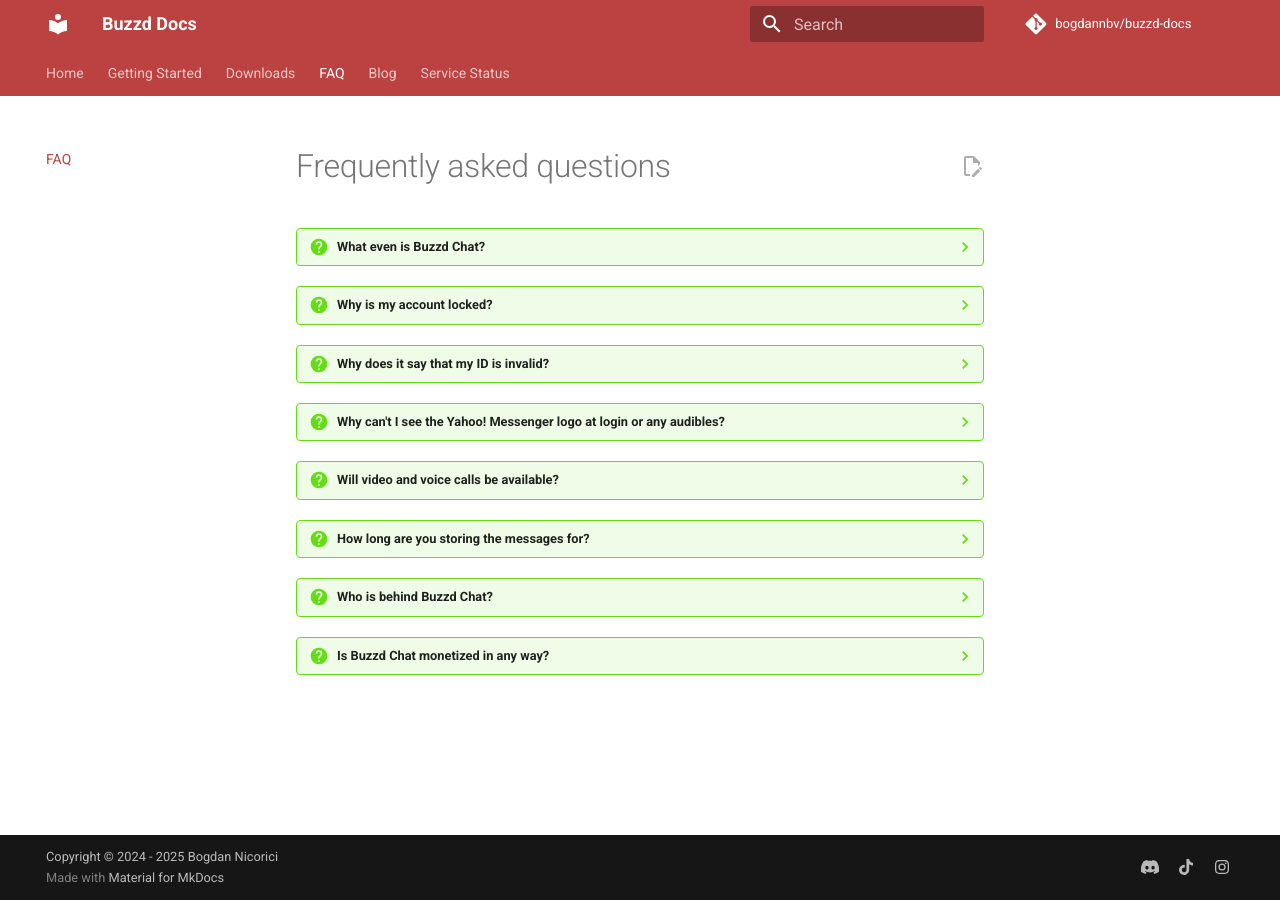
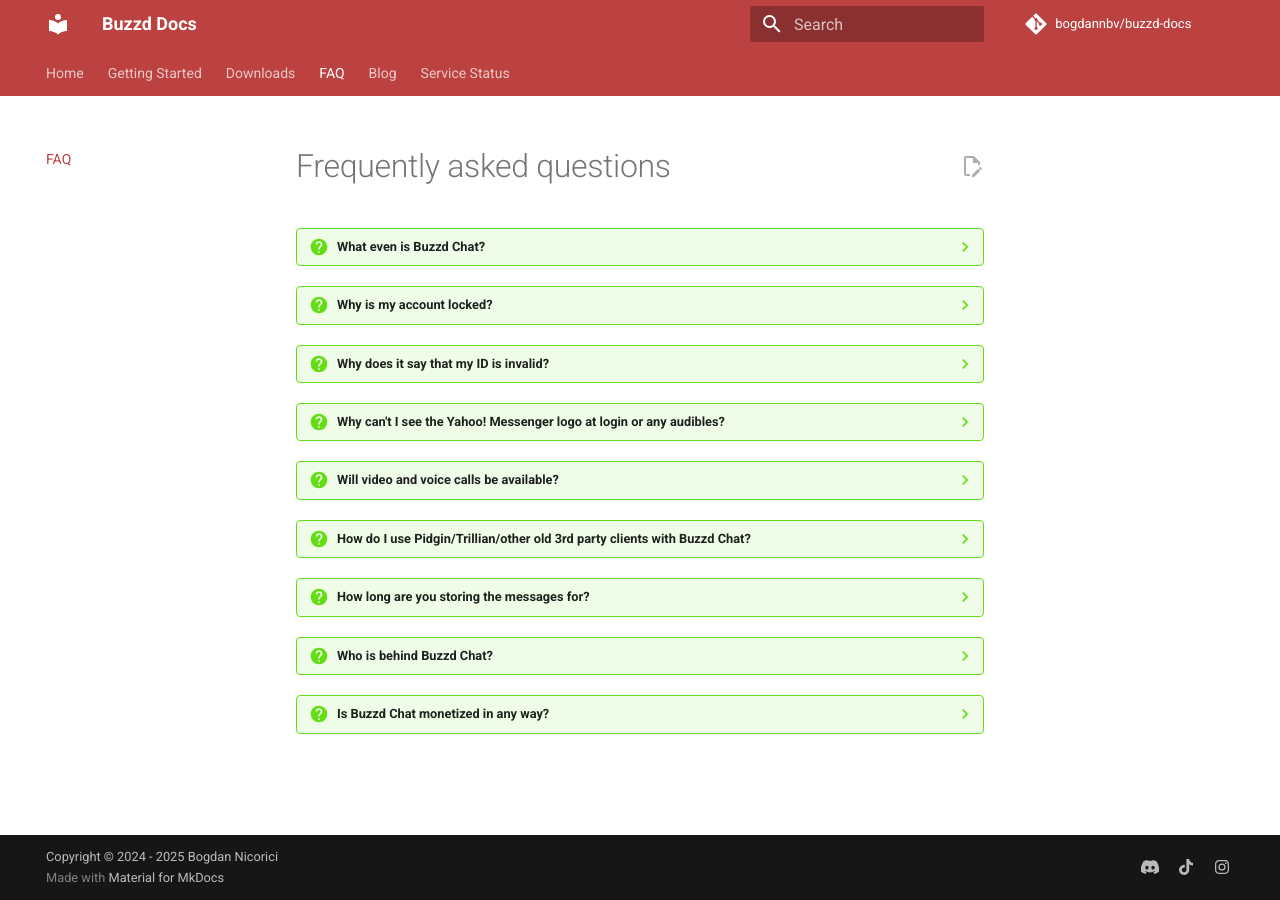
Before and after one commit to bogdannbv/buzzd-docs, an MkDocs documentation site: the page built from docs/faq.md, in a window 1280 px wide. Built offline with MkDocs 1.6.1 and Material for MkDocs 9.7.7, drawn with Linux system fonts in a browser that asks for light colours; plug-ins that fetch from the network failed and are left out; comment, search, counter and statistics services are not loaded; part of the change alters nothing that is shown.

Commit message:
Add FAQ about 3rd party clients

```diff
--- a/docs/faq.md
+++ b/docs/faq.md
@@ -26,6 +26,12 @@
     Reverse engineering them takes a lot of time and effort.
     Once more developers join the project, we'll be able to allocate more time to these features.
 
+??? question "How do I use Pidgin/Trillian/other old 3rd party clients with Buzzd Chat?"
+    Currently, **we support only the official clients**, and probably we'll never support any 3rd party clients.
+    We don't see the point of using a revival project with anything other than the official clients.
+    It doesn't make much sense, especially since **all 3rd party clients support only a small subset of all the official features**.
+    That being said, if anyone is interested in patching/updating a 3rd party client to work with our project, we're happy to help as much as reasonably possible.
+
 ??? question "How long are you storing the messages for?"
     We're storing **only the offline messages** for up to 2 weeks.
     Once the recipient logs in we're sending them the offline messages and delete them from our database.
```
